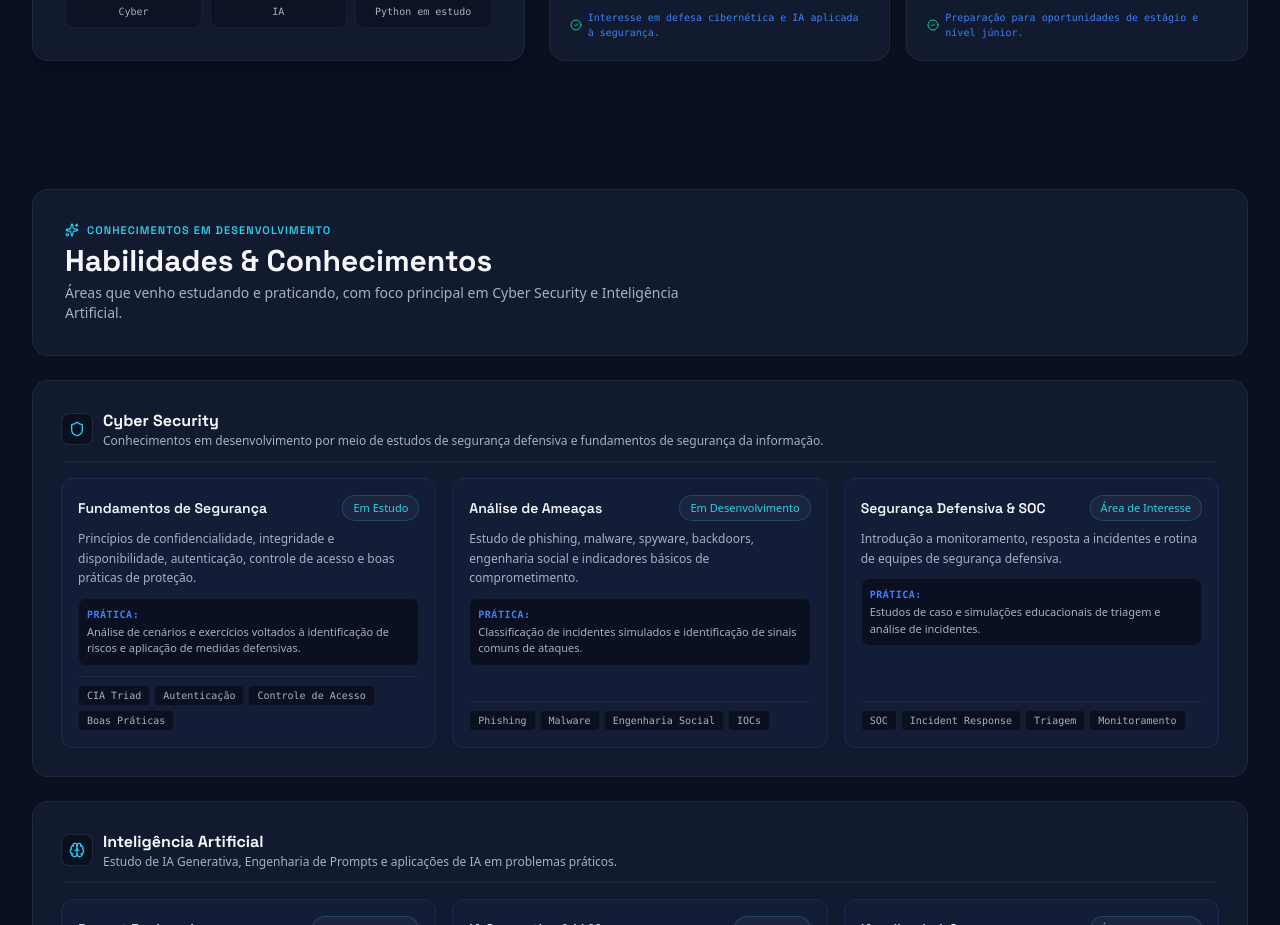
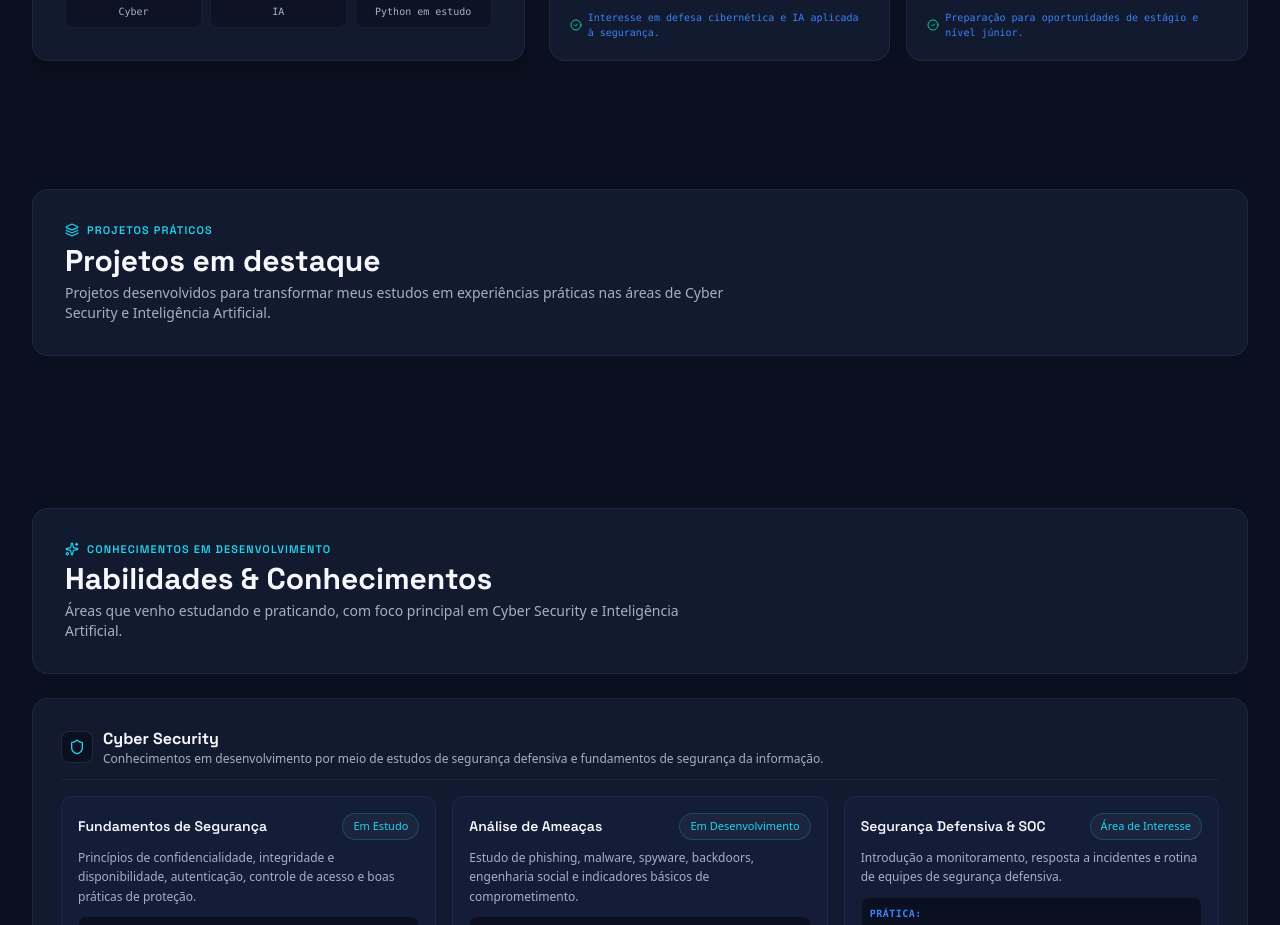
Before and after one commit to glaydsonaraujo25-cloud/Portfolio-me, a React (Vite) app: page / in a window 1280 px wide. Shown: the part 1260-2185 px from the top of the page. Built offline with nearby package versions, Linux system fonts and the light colour scheme.

Commit message:
Integra seção de projetos na página principal

```diff
--- a/src/App.tsx
+++ b/src/App.tsx
@@ -2,6 +2,7 @@ import React, { useState, useEffect } from 'react';
 import { Header } from './components/Header';
 import { Hero } from './components/Hero';
 import { AboutMe } from './components/AboutMe';
+import { Projects } from './components/Projects';
 import { Skills } from './components/Skills';
 import { Timeline } from './components/Timeline';
 import { Education } from './components/Education';
@@ -16,6 +17,7 @@ export default function App() {
       const sections = [
         'hero',
         'sobre-mim',
+        'projetos',
         'habilidades',
         'jornada',
         'formacao',
@@ -43,20 +45,18 @@ export default function App() {
 
   return (
     <div className="min-h-screen bg-[#0B1020] text-[#F5F7FA] selection:bg-[#3B82F6] selection:text-white relative">
-      {/* Top Header Navigation */}
       <Header activeSection={activeSection} />
 
-      {/* Main Content Flow */}
       <main id="main-content">
         <Hero />
         <AboutMe />
+        <Projects />
         <Skills />
         <Timeline />
         <Education />
         <Contact />
       </main>
 
-      {/* Footer */}
       <Footer />
     </div>
   );
```
